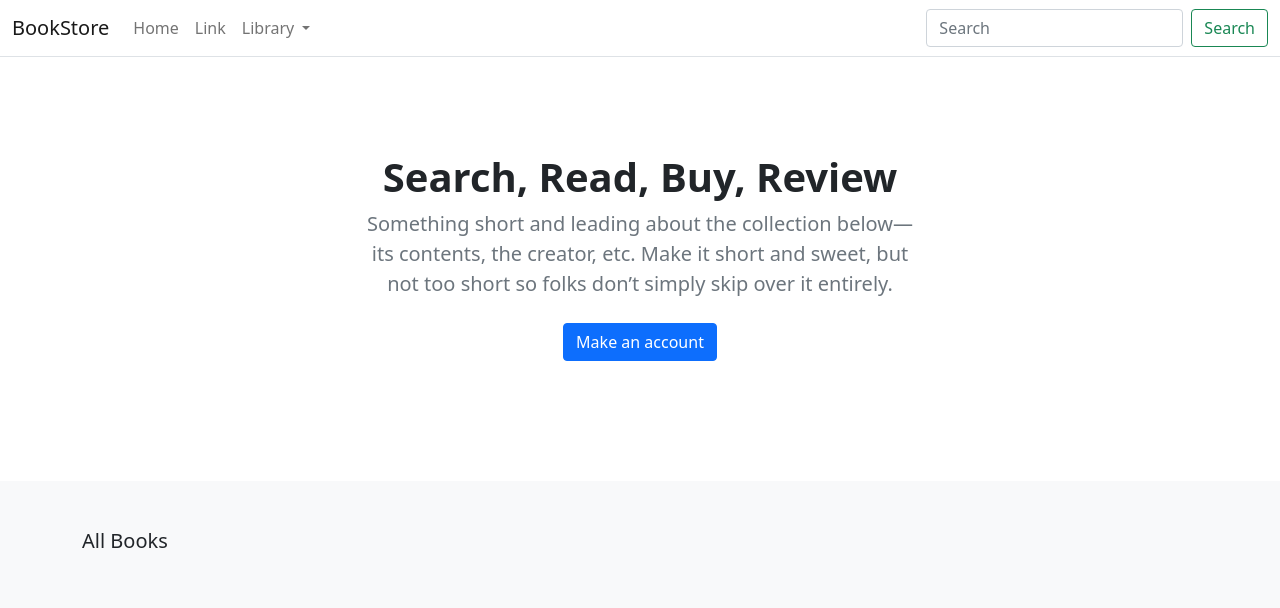
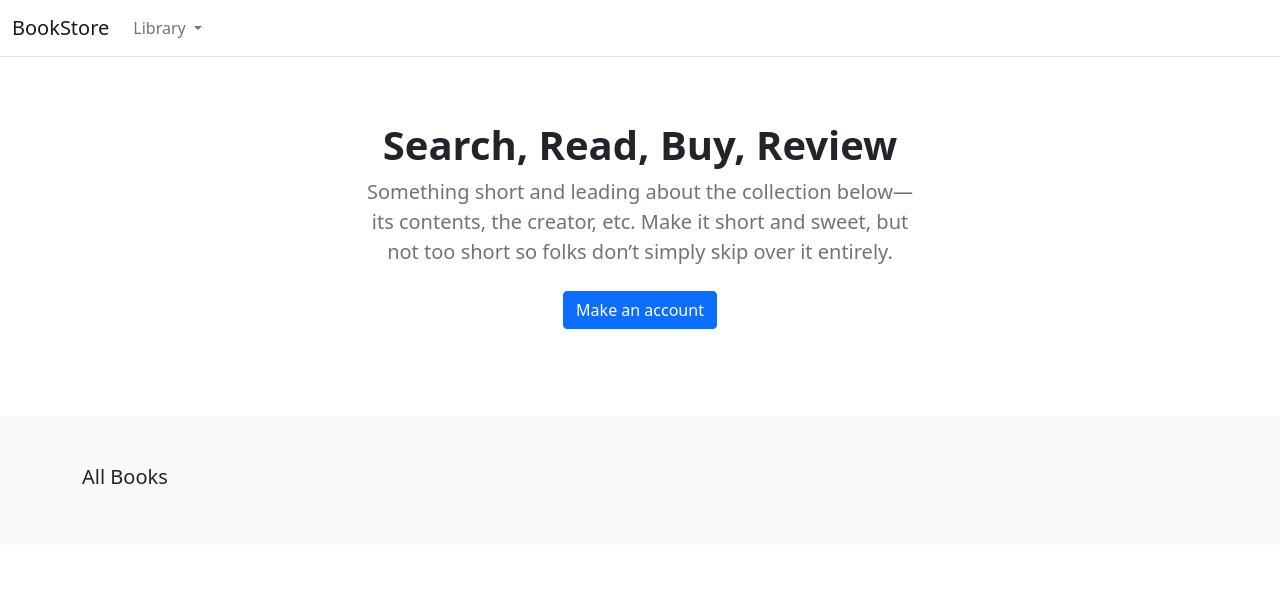
Before and after one commit to PatrykJagielski/eCommerce-Django, a Django app: page / in a window 1280 px wide. Shown: the top 608 px of the page. Run offline with Django 3.2, Linux system fonts and the light colour scheme; data that the repository does not hold is empty.

Commit message:
refactor

```diff
--- /dev/null
+++ b/store/context_processors.py
@@ -0,0 +1,7 @@
+from .models import Category
+
+
+def categories(request):
+    return {
+        'categories': Category.objects.all()
+    }
--- a/store/models.py
+++ b/store/models.py
@@ -1,6 +1,11 @@
 from django.contrib.auth.models import User
 from django.db import models
 from django.urls import reverse
+
+
+class ProductManager(models.Manager):
+    def get_queryset(self):
+        return super(ProductManager, self).get_queryset().filter(is_active=True)
 
 
 class Category(models.Model):
@@ -25,13 +30,15 @@ class Product(models.Model):
     title = models.CharField(max_length=255)
     author = models.CharField(max_length=255, default='admin')
     description = models.TextField(blank=True)
-    image = models.ImageField(upload_to='images/')
+    image = models.ImageField(upload_to='images/', default='images/default.png')
     slug = models.SlugField(max_length=255)
     price = models.DecimalField(max_digits=4, decimal_places=2)
     in_stock = models.BooleanField(default=True)
     is_active = models.BooleanField(default=True)
     created = models.DateTimeField(auto_now_add=True)
     updated = models.DateTimeField(auto_now=True)
+    objects = models.Manager()
+    products = ProductManager()
 
     class Meta:
         verbose_name_plural = 'Products'
@@ -40,6 +47,5 @@ class Product(models.Model):
     def get_absolute_url(self):
         return reverse("store:product_detail", args=[self.slug])
 
-
     def __str__(self):
         return self.title
--- a/store/urls.py
+++ b/store/urls.py
@@ -5,7 +5,7 @@ from . import views
 app_name = 'store'
 
 urlpatterns = [
-    path('', views.all_products, name='all_products'),
-    path('item/<slug:slug>/', views.product_detail, name='product_detail'),
-    path('search/<slug:category_slug>/', views.category_list, name='category_list')
+    path('', views.product_all, name='product_all'),
+    path('<slug:slug>', views.product_detail, name='product_detail'),
+    path('shop/<slug:category_slug>/', views.category_list, name='category_list')
 ]
--- a/store/views.py
+++ b/store/views.py
@@ -3,20 +3,14 @@ from django.shortcuts import get_object_or_404, render
 from .models import Category, Product
 
 
-def categories(request):
-    return {
-        'categories': Category.objects.all()
-    }
-
-
-def all_products(request):
-    products = Product.objects.all()
+def product_all(request):
+    products = Product.products.all()
     return render(request, 'store/home.html', {'products': products})
 
 
 def product_detail(request, slug):
     product = get_object_or_404(Product, slug=slug, in_stock=True)
-    return render(request, 'store/products/detail.html', {'product': product})
+    return render(request, 'store/products/single.html', {'product': product})
 
 
 def category_list(request, category_slug):
--- a/templates/store/base.html
+++ b/templates/store/base.html
@@ -14,26 +15,20 @@
     <header>
         <nav class="navbar navbar-expand-md navbar-light bg-white border-bottom">
             <div class="container-fluid">
-                <a class="navbar-brand" href="#">BookStore</a>
+                <a class="navbar-brand" href="/">BookStore</a>
                 <button class="navbar-toggler" type="button" data-bs-toggle="collapse" data-bs-target="#navbarCollapse"
                     aria-controls="navbarCollapse" aria-expanded="false" aria-label="Toggle navigation">
                     <span class="navbar-toggler-icon"></span>
                 </button>
                 <div class="collapse navbar-collapse" id="navbarCollapse">
                     <ul class="navbar-nav me-auto mb-2 mb-md-0">
-                        <li class="nav-item active">
-                            <a class="nav-link" aria-current="page" href="/">Home</a>
-                        </li>
-                        <li class="nav-item">
-                            <a class="nav-link" href="#">Link</a>
-                        </li>
                         <li class="nav-item dropdown">
                             <a class="nav-link dropdown-toggle" href="#" id="navbarDropdown" role="button"
                                 data-bs-toggle="dropdown" aria-expanded="false">
                                 Library
                             </a>
                             <ul class="dropdown-menu" aria-labelledby="navbarDropdown">
-                                <li><a class="dropdown-item" href="{% url "store:all_products" %}">All</a></li>
+                                <li><a class="dropdown-item" href="{% url "store:product_all" %}">All</a></li>
                                 {% for c in categories %}
                                 <li {% if category.slug == c.slug %}class="selected" {% endif %}>
                                     <a class="dropdown-item" href="{{ c.get_absolute_url }}">{{ c.name|title }}</a>
@@ -42,10 +37,6 @@
                             </ul>
                         </li>
                     </ul>
-                    <form class="d-flex">
-                        <input class="form-control me-2" type="search" placeholder="Search" aria-label="Search">
-                        <button class="btn btn-outline-success" type="submit">Search</button>
-                    </form>
                 </div>
             </div>
         </nav>
--- a/templates/store/home.html
+++ b/templates/store/home.html
@@ -1,13 +1,13 @@
 {% extends "./base.html" %}
 {% load static %}
-{% block title %}Home{% endblock %}
+{% block title %}BookStore{% endblock %}
 {% block content %}
 
 
 <main>
 
   <section class="py-5 text-center container">
-    <div class="row py-lg-5">
+    <div class="row py-lg-3">
       <div class="col-lg-6 col-md-8 mx-auto">
         <h1 class="h1 fw-bold">Search, Read, Buy, Review</h1>
         <p class="lead text-muted">Something short and leading about the collection below—its contents, the creator,
```
Also changed, not shown: other parts of templates/store/base.html (+2 -1 lines), core/settings.py (+2 -42 lines), requirements.txt (added, +15 -0 lines), store/tests/test_models.py (+24 -24 lines), store/tests/test_views.py (+6 -7 lines), templates/store/products/single.html (renamed from templates/store/products/detail.html).
